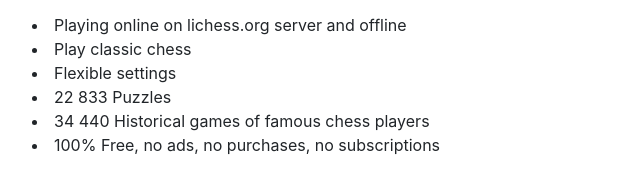
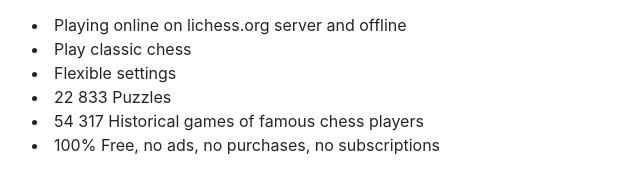
Before and after one commit to olegsoloviev/olegsoloviev.github.io, a plain HTML site: page index.html in a window 1280 px wide. Shown: the part 1446-1616 px from the top of the page, 53-693 px from the left. Drawn offline with nearby package versions, Linux system fonts and the light colour scheme.

Commit message:
Edited main page

```diff
--- a/index.html
+++ b/index.html
@@ -84,7 +84,7 @@
           <li>Play classic chess</li>
           <li>Flexible settings</li>
           <li>22 833 Puzzles</li>
-          <li>34 440 Historical games of famous chess players</li>
+          <li>54 317 Historical games of famous chess players</li>
           <li>100% Free, no ads, no purchases, no subscriptions</li>
           <p></p>
           <p>Supported languages: English, 中文, Français, Deutsch, Italiano, Português, 日本語, Русский, Española, Türkçe, हिन्दी</p>
```
